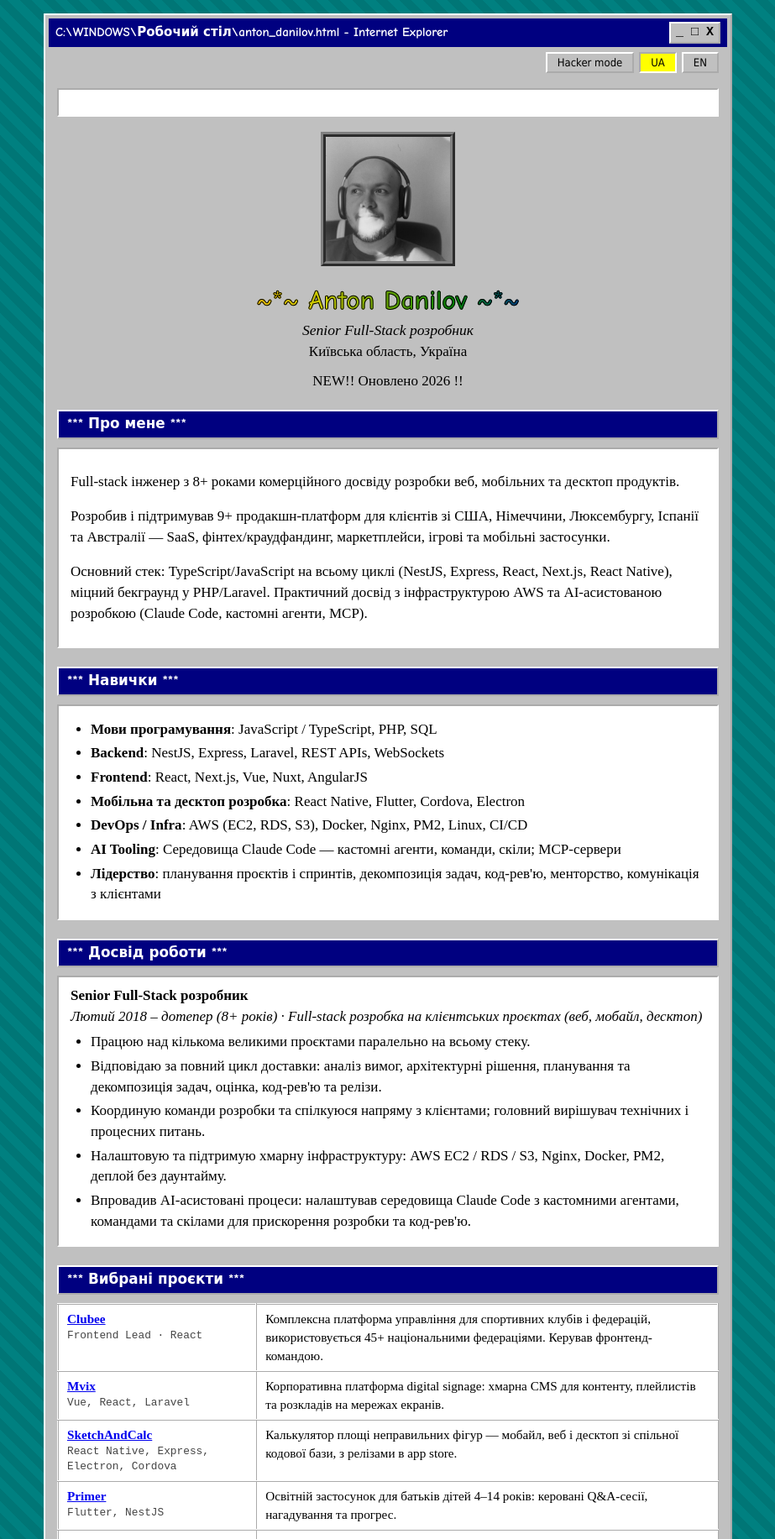
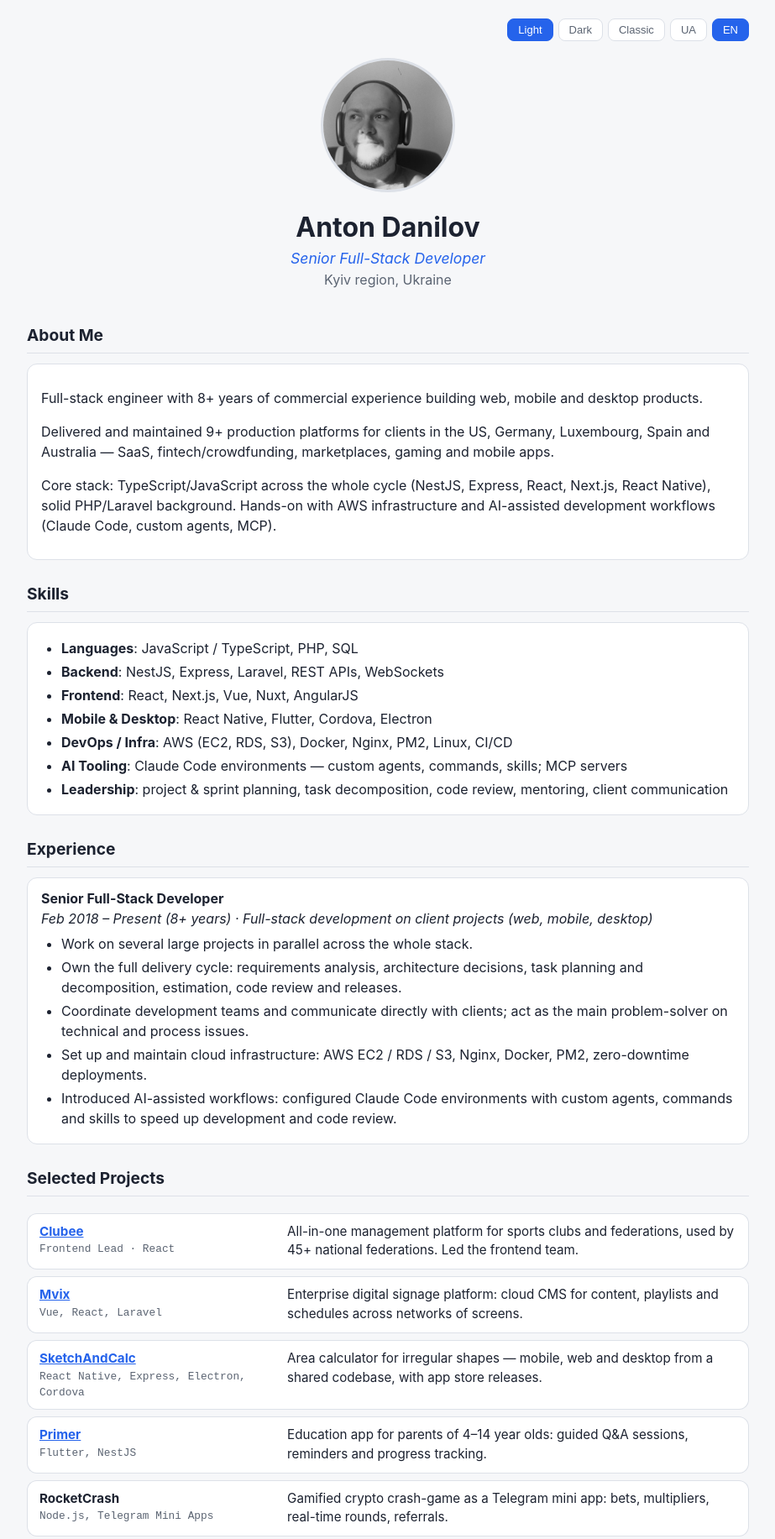
Before and after one commit to tonixhaker/about, a plain HTML site: page index.html in a window 1280 px wide. Shown: the top 1833 px of the page at 84% size, without its empty margins (178-1101 px from the left). Drawn offline with Linux system fonts and the light colour scheme.

Commit message:
Three themes (light/dark/classic), default lang EN

```diff
--- a/index.html
+++ b/index.html
@@ -1,131 +1,160 @@
 <!DOCTYPE html>
-<html lang="uk">
+<html lang="en">
 <head>
 <meta charset="UTF-8">
 <meta name="viewport" content="width=device-width, initial-scale=1">
 <title>Anton Danilov — Senior Full-Stack Developer</title>
 <meta name="description" content="Anton Danilov — Senior Full-Stack Developer. TypeScript, NestJS, React, Next.js, React Native, AWS.">
 <style>
+  /* ---------- modern light (default) ---------- */
   :root{
-    --bg:#008080; --page:#c0c0c0; --panel:#ffffff; --text:#000000; --muted:#444444;
-    --title-bg:#000080; --title-fg:#ffffff; --link:#0000ee; --visited:#551a8b;
-    --hl:#ffff00; --border-light:#ffffff; --border-dark:#808080;
+    --bg:#f6f7f9; --panel:#ffffff; --text:#1c2230; --muted:#5b6472;
+    --accent:#2563eb; --border:#dde1e8;
   }
   [data-theme="dark"]{
-    --bg:#000000; --page:#0a0a0a; --panel:#000000; --text:#00ff00; --muted:#00aa00;
-    --title-bg:#003300; --title-fg:#00ff00; --link:#00ffff; --visited:#00cc99;
-    --hl:#003300; --border-light:#00ff00; --border-dark:#005500;
+    --bg:#0f1115; --panel:#171a21; --text:#e8eaf0; --muted:#9aa1b0;
+    --accent:#6ea8fe; --border:#262b36;
   }
   *{box-sizing:border-box}
   body{
-    margin:0; padding:16px 8px;
+    margin:0; padding:16px 8px; background:var(--bg); color:var(--text);
+    font:16px/1.5 -apple-system,BlinkMacSystemFont,"Segoe UI",Roboto,sans-serif;
+  }
+  a{color:var(--accent)} a:visited{color:var(--accent)}
+  .page{max-width:860px; margin:0 auto}
+  .retro-only{display:none}
+  .toolbar{display:flex; gap:6px; justify-content:flex-end; padding:6px 0}
+  .btn{
+    font-size:13px; background:var(--panel); color:var(--muted);
+    border:1px solid var(--border); border-radius:8px; padding:5px 12px; cursor:pointer;
+  }
+  .btn.active{background:var(--accent); border-color:var(--accent); color:#fff}
+
+  .hero{text-align:center; padding:14px 0}
+  .hero img{width:160px; height:160px; object-fit:cover; object-position:top; border-radius:50%; border:3px solid var(--border)}
+  h1{margin:12px 0 0; font-size:2rem}
+  .deco{display:none}
+  .role{font-style:italic; font-size:1.1rem; color:var(--accent)}
+  .loc{color:var(--muted)}
+
+  h2{font-size:1.2rem; margin:26px 0 12px; padding-bottom:6px; border-bottom:1px solid var(--border)}
+  .panel{background:var(--panel); border:1px solid var(--border); border-radius:12px; padding:12px 16px; margin-bottom:10px}
+  ul{margin:6px 0; padding-left:24px}
+  li{margin:4px 0}
+  hr{border:none; border-top:1px solid var(--border); margin:14px 0}
+
+  table.projects{width:100%; border-collapse:separate; border-spacing:0 8px}
+  table.projects td{
+    background:var(--panel); border:1px solid var(--border);
+    padding:10px 14px; vertical-align:top; font-size:.95rem;
+  }
+  table.projects td:first-child{border-right:none; border-radius:12px 0 0 12px; white-space:nowrap}
+  table.projects td:last-child{border-left:none; border-radius:0 12px 12px 0; width:100%}
+  .stack{font-family:"Courier New",monospace; font-size:.8rem; color:var(--muted); white-space:normal}
+
+  .center{text-align:center}
+  footer{text-align:center; font-size:.85rem; color:var(--muted); padding:14px 0 4px}
+  @media (max-width:600px){
+    table.projects, table.projects tbody, table.projects tr, table.projects td{display:block; width:100%}
+    table.projects td:first-child{border:1px solid var(--border); border-radius:12px 12px 0 0; border-bottom:none}
+    table.projects td:last-child{border:1px solid var(--border); border-radius:0 0 12px 12px; border-top:none}
+  }
+
+  /* ---------- classic (windows 98) ---------- */
+  [data-theme="classic"]{
+    --bg:#008080; --page:#c0c0c0; --panel:#ffffff; --text:#000000; --muted:#444444;
+    --title-bg:#000080; --title-fg:#ffffff; --accent:#0000ee;
+    --hl:#ffff00; --border-light:#ffffff; --border-dark:#808080;
+  }
+  [data-theme="classic"] body{
     background:var(--bg);
     background-image:repeating-linear-gradient(45deg, transparent 0 10px, rgba(0,0,0,.08) 10px 20px);
-    color:var(--text);
-    font-family:"Times New Roman", Times, serif;
-    font-size:17px; line-height:1.45;
+    color:var(--text); font-family:"Times New Roman",Times,serif; font-size:17px; line-height:1.45;
   }
-  a{color:var(--link)} a:visited{color:var(--visited)}
-  .page{
-    max-width:820px; margin:0 auto; background:var(--page);
-    border:2px outset var(--border-light); padding:4px;
-  }
-  .titlebar{
+  [data-theme="classic"] a{color:#0000ee} [data-theme="classic"] a:visited{color:#551a8b}
+  [data-theme="classic"] .page{max-width:820px; background:var(--page); border:2px outset var(--border-light); padding:4px}
+  [data-theme="classic"] .retro-only{display:block}
+  [data-theme="classic"] span.retro-only{display:inline}
+  [data-theme="classic"] .titlebar{
     background:var(--title-bg); color:var(--title-fg);
-    font-family:"Comic Sans MS","Comic Sans",cursive;
-    font-weight:bold; padding:4px 8px; font-size:15px;
+    font-family:"Comic Sans MS","Comic Sans",cursive; font-weight:bold; padding:4px 8px; font-size:15px;
     display:flex; justify-content:space-between; align-items:center; gap:8px;
   }
-  .titlebar .x{border:2px outset var(--border-light); background:var(--page); color:var(--text); padding:0 6px; font-family:monospace}
-  .inner{padding:10px}
-  .btn{
+  [data-theme="classic"] .titlebar .x{border:2px outset var(--border-light); background:var(--page); color:var(--text); padding:0 6px; font-family:monospace}
+  [data-theme="classic"] .toolbar{padding:6px 10px 0}
+  [data-theme="classic"] .btn{
     font-family:"MS Sans Serif",Tahoma,sans-serif; font-size:13px;
     background:var(--page); color:var(--text);
-    border:2px outset var(--border-light); padding:3px 12px; cursor:pointer;
+    border:2px outset var(--border-light); border-radius:0; padding:3px 12px;
   }
-  .btn:active{border-style:inset}
-  .btn.active{border-style:inset; background:var(--hl)}
-  .toolbar{display:flex; gap:6px; justify-content:flex-end; padding:6px 10px 0}
-
-  marquee, .marq{
+  [data-theme="classic"] .btn:active{border-style:inset}
+  [data-theme="classic"] .btn.active{border-style:inset; background:var(--hl)}
+  [data-theme="classic"] .inner{padding:10px}
+  [data-theme="classic"] marquee{
     display:block; background:var(--panel); border:2px inset var(--border-light);
     color:red; font-family:"Comic Sans MS","Comic Sans",cursive; font-weight:bold;
     padding:3px 0; margin:8px 0;
   }
-  [data-theme="dark"] marquee{color:#00ff00}
-
-  .hero{text-align:center; padding:10px 0}
-  .hero img{
-    width:160px; height:160px; object-fit:cover; object-position:top;
-    border:6px ridge var(--border-dark);
+  [data-theme="classic"] .hero img{
+    border-radius:0; border:6px ridge var(--border-dark);
   }
-  h1{
-    font-family:"Comic Sans MS","Comic Sans",cursive; margin:10px 0 0;
-    font-size:2rem;
+  [data-theme="classic"] h1{
+    font-family:"Comic Sans MS","Comic Sans",cursive; margin:10px 0 0; font-size:2rem;
     background:linear-gradient(90deg,red,orange,#cc0,green,blue,purple);
     -webkit-background-clip:text; background-clip:text; color:transparent;
     -webkit-text-stroke:1px #000;
   }
-  [data-theme="dark"] h1{background:none; color:#00ff00; text-shadow:0 0 6px #00ff00; -webkit-text-stroke:0}
-  .role{font-style:italic; font-size:1.1rem}
+  [data-theme="classic"] .deco{display:inline}
+  [data-theme="classic"] .role{color:inherit}
+  [data-theme="classic"] .loc{color:inherit}
   .blink{animation:blink 1s steps(1) infinite}
   @keyframes blink{50%{opacity:0}}
-
-  h2{
+  [data-theme="classic"] h2{
     background:var(--title-bg); color:var(--title-fg);
     font-family:"Comic Sans MS","Comic Sans",cursive; font-size:1.05rem;
-    padding:3px 10px; margin:22px 0 10px; border:2px outset var(--border-light);
+    padding:3px 10px; margin:22px 0 10px; border:2px outset var(--border-light); border-bottom-style:outset;
   }
-  h2::before{content:"*** "} h2::after{content:" ***"}
-
-  .panel{background:var(--panel); border:2px inset var(--border-light); padding:10px 14px; margin-bottom:10px}
-  ul{margin:6px 0; padding-left:24px}
-  li{margin:4px 0}
-  hr{border:none; border-top:2px inset var(--border-light); margin:14px 0}
-
-  table.projects{width:100%; border-collapse:collapse}
-  table.projects td, table.projects th{
-    border:2px inset var(--border-light); background:var(--panel);
-    padding:6px 10px; vertical-align:top; font-size:.95rem;
-  }
-  table.projects th{background:var(--title-bg); color:var(--title-fg); font-family:"Comic Sans MS",cursive}
-  .stack{font-family:"Courier New",monospace; font-size:.8rem; color:var(--muted)}
-
-  .center{text-align:center}
-  .badges{display:flex; gap:6px; justify-content:center; flex-wrap:wrap; margin:10px 0}
-  .badge{
+  [data-theme="classic"] h2::before{content:"*** "}
+  [data-theme="classic"] h2::after{content:" ***"}
+  [data-theme="classic"] .panel{border:2px inset var(--border-light); border-radius:0; padding:10px 14px}
+  [data-theme="classic"] hr{border-top:2px inset var(--border-light)}
+  [data-theme="classic"] table.projects{border-collapse:collapse; border-spacing:0}
+  [data-theme="classic"] table.projects td{border:2px inset var(--border-light) !important; border-radius:0 !important; padding:6px 10px}
+  [data-theme="classic"] .badges{display:flex; gap:6px; justify-content:center; flex-wrap:wrap; margin:10px 0}
+  [data-theme="classic"] .badge{
     font-family:"MS Sans Serif",Tahoma,sans-serif; font-size:11px;
     border:1px solid var(--text); padding:2px 6px; background:var(--panel); color:var(--text);
   }
-  .counter{font-family:"Courier New",monospace; background:#000; color:#0f0; padding:2px 8px; border:2px inset var(--border-light); letter-spacing:2px}
-  footer{text-align:center; font-size:.85rem; padding:10px 0 4px}
-  @media (max-width:600px){ table.projects, table.projects tbody, table.projects tr, table.projects td{display:block; width:100%} }
+  [data-theme="classic"] .counter{font-family:"Courier New",monospace; background:#000; color:#0f0; padding:2px 8px; border:2px inset var(--border-light); letter-spacing:2px}
+  [data-theme="classic"] footer{color:inherit}
 </style>
 </head>
 <body>
 <div class="page">
-  <div class="titlebar">
+  <div class="titlebar retro-only">
     <span data-i18n="winTitle"></span>
     <span class="x">_ □ X</span>
   </div>
 
   <div class="toolbar">
-    <button class="btn" id="btn-theme" onclick="toggleTheme()"></button>
+    <button class="btn" id="btn-theme-light" onclick="applyTheme('light')">Light</button>
+    <button class="btn" id="btn-theme-dark" onclick="applyTheme('dark')">Dark</button>
+    <button class="btn" id="btn-theme-classic" onclick="applyTheme('classic')">Classic</button>
     <button class="btn" id="btn-uk" onclick="setLang('uk')">UA</button>
     <button class="btn" id="btn-en" onclick="setLang('en')">EN</button>
   </div>
 
   <div class="inner">
-    <marquee data-i18n="marquee" scrollamount="6"></marquee>
+    <marquee data-i18n="marquee" scrollamount="6" class="retro-only"></marquee>
 
     <div class="hero">
       <img src="avatar.jpeg" alt="Anton Danilov">
-      <h1>~*~ Anton Danilov ~*~</h1>
+      <h1><span class="deco">~*~ </span>Anton Danilov<span class="deco"> ~*~</span></h1>
       <div class="role" data-i18n="role"></div>
-      <div data-i18n="loc"></div>
+      <div class="loc" data-i18n="loc"></div>
     </div>
 
-    <div class="center">
+    <div class="center retro-only">
       <span class="blink" data-i18n="newBadge"></span>
     </div>
 
@@ -192,17 +221,17 @@
       <a href="https://linkedin.com/in/anton-danilov-3ba631146" target="_blank" rel="noopener">LinkedIn</a>
     </div>
 
-    <hr>
-    <div class="center">
+    <hr class="retro-only">
+    <div class="center retro-only">
       <span data-i18n="counterLabel"></span> <span class="counter" id="counter">000000</span>
     </div>
-    <div class="badges">
+    <div class="badges retro-only">
       <span class="badge">Best viewed in 800x600</span>
       <span class="badge">Netscape Navigator 4.0 ready</span>
       <span class="badge">Made with Notepad</span>
       <span class="badge">Y2K compliant</span>
     </div>
-    <footer>© 1998–2026 Anton Danilov. <span data-i18n="footerNote"></span></footer>
+    <footer>© <span class="retro-only">1998–</span>2026 Anton Danilov.<span class="retro-only"> <span data-i18n="footerNote"></span></span></footer>
   </div>
 </div>
 
@@ -313,17 +342,18 @@ function setLang(lang){
   document.getElementById('btn-en').classList.toggle('active', lang === 'en');
   localStorage.setItem('lang', lang);
 }
-setLang(localStorage.getItem('lang') || 'uk');
+setLang(localStorage.getItem('lang') || 'en');
 
+const THEMES = ['light', 'dark', 'classic'];
 function applyTheme(theme){
   document.documentElement.dataset.theme = theme;
-  document.getElementById('btn-theme').textContent = theme === 'dark' ? 'Classic mode' : 'Hacker mode';
+  THEMES.forEach(t =>
+    document.getElementById('btn-theme-' + t).classList.toggle('active', t === theme));
   localStorage.setItem('theme', theme);
 }
-function toggleTheme(){
-  applyTheme(document.documentElement.dataset.theme === 'dark' ? 'light' : 'dark');
-}
-applyTheme(localStorage.getItem('theme') === 'dark' ? 'dark' : 'light');
+const saved = localStorage.getItem('theme');
+applyTheme(THEMES.includes(saved) ? saved :
+  (matchMedia('(prefers-color-scheme: dark)').matches ? 'dark' : 'light'));
 
 // ponytail: fake local hit counter, real analytics if it ever matters
 const hits = (+localStorage.getItem('hits') || 313370) + 1;
```
